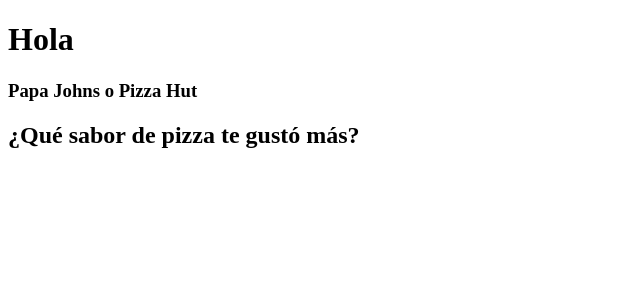
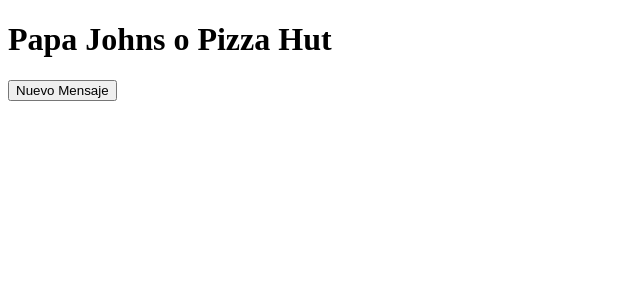
Before and after one commit to dannycastilloo/curso-vue, a Vue app: page / in a window 1280 px wide. Shown: the top 300 px of the page, without its empty margins (0-640 px from the left). Built offline with nearby package versions, Linux system fonts and the light colour scheme.

Commit message:
event bus

```diff
--- a/package.json
+++ b/package.json
@@ -11,6 +11,7 @@
     "format": "prettier --write src/"
   },
   "dependencies": {
+    "mitt": "^3.0.1",
     "vue": "^3.3.11"
   },
   "devDependencies": {
--- a/src/App.vue
+++ b/src/App.vue
@@ -1,20 +1,19 @@
 <template>
   <div>
-    <ChildTwo>
-      <template v-slot:mainSlot="scopeSlot">
-        <h3>{{ scopeSlot.mensaje }}</h3>
-      </template>
-    </ChildTwo>
+    <ChildTwo />
+    <Brother />
   </div>
 </template>
 
 <script>
 import ChildTwo from './components/ChildTwo.vue'
+import Brother from './components/Brother.vue'
 
 export default {
   name: 'App',
   components: {
-    ChildTwo
+    ChildTwo,
+    Brother
   },
   data() {
     return {
--- /dev/null
+++ b/src/components/Brother.vue
@@ -0,0 +1,20 @@
+<template>
+    <div>
+        <button @click="nuevoMensaje">Nuevo Mensaje</button>
+    </div>
+</template>
+
+<script>
+
+import eventBus from '../eventBus';
+
+export default {
+    name: 'Brother',
+    methods: {
+        nuevoMensaje() {
+            eventBus.emit('nuevoMensaje', 'Do you want pizza?')
+        }
+    }
+}
+
+</script>
--- a/src/components/ChildTwo.vue
+++ b/src/components/ChildTwo.vue
@@ -1,12 +1,11 @@
 <template>
     <div>
-        <h1>Hola</h1>
-        <slot name="mainSlot" :mensaje="message" />
-        <h2>¿Qué sabor de pizza te gustó más?</h2>
+        <h1>{{ message }}</h1>
     </div>
 </template>
 
 <script>
+import eventBus from '../eventBus'
 
 export default {
     name: 'ChildTwo',
@@ -14,6 +13,9 @@
         return {
             message: 'Papa Johns o Pizza Hut'
         }
+    },
+    created () {
+        eventBus.on()
     }
 }
 
--- /dev/null
+++ b/src/eventBus.js
@@ -0,0 +1,5 @@
+import mitt from 'mitt';
+
+const eventBus = mitt();
+
+export default eventBus;
```
Also changed, not shown: 1 other file (tests, documents, lock files or other folders).
